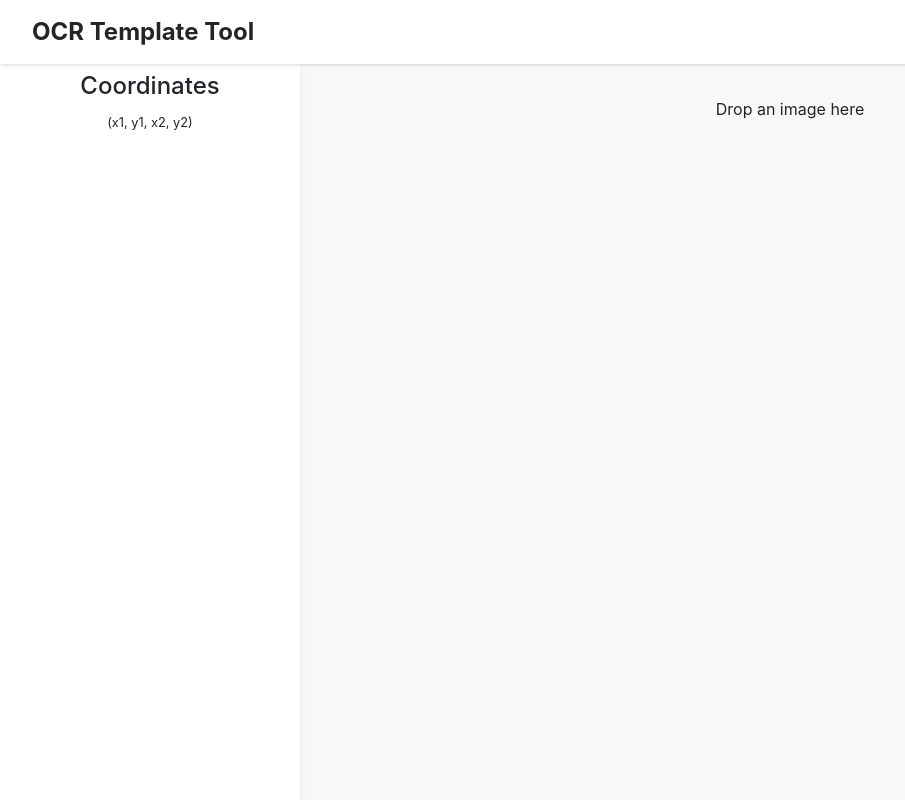
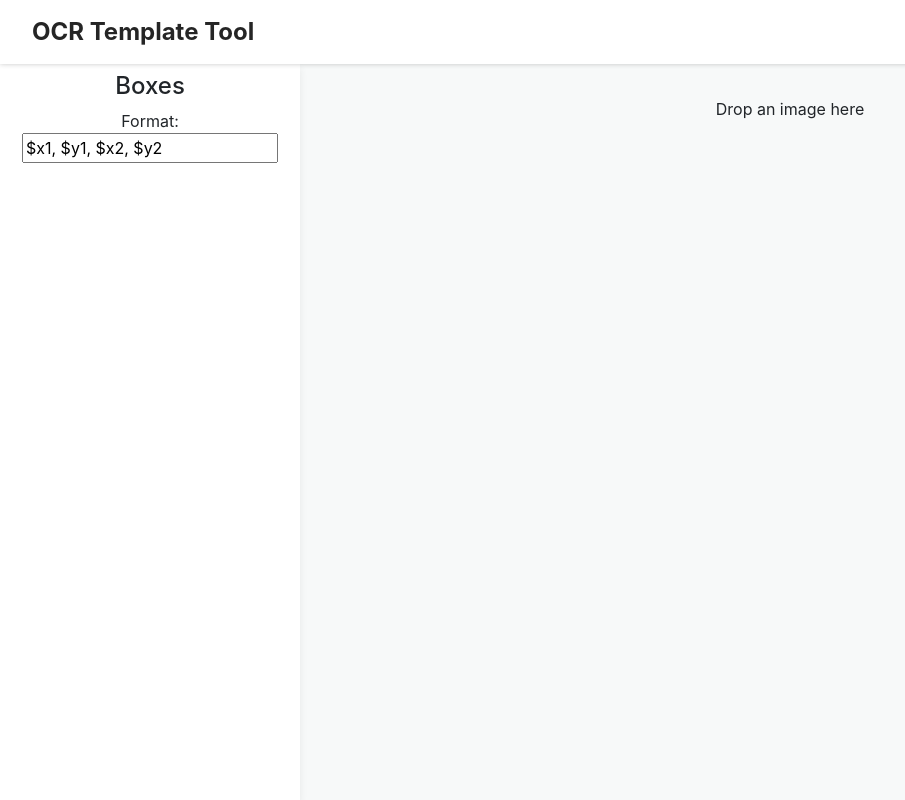
Before and after one commit to peterwooden/ocr-template-tool, a React (Create React App) app: page / in a window 1280 px wide. Shown: the whole page, without its empty margins (0-905 px from the left). Built offline with nearby package versions, Linux system fonts and the light colour scheme.

Commit message:
refactor, go all in with useReducer, implement box to format feature

```diff
--- a/src/App.tsx
+++ b/src/App.tsx
@@ -6,16 +6,21 @@ import 'bootstrap/dist/css/bootstrap.min.css';
 import './App.css';
 // @ts-ignore
 import randomcolor from 'randomcolor';
+import StateContext from './contexts/StateContext';
 
 export type ColoredBox = { box: Box, color: string };
 
-type State = {
+export type State = {
     boxes: ColoredBox[],
-    nextColor: string
+    nextBox: Box | null,
+    nextColor: string,
+    format: string,
 };
-type Action =
+export type Action =
+    | { type: 'SET_NEXT_BOX', box: Box | null }
     | { type: 'ADD_BOX', box: ColoredBox }
-    | { type: 'REMOVE_BOX', index: number };
+    | { type: 'REMOVE_BOX', index: number }
+    | { type: 'SET_FORMAT', format: string };
 
 function reducer(state: State, action: Action): State {
     switch (action.type) {
@@ -30,41 +35,41 @@ function reducer(state: State, action: Action): State {
                 ...state,
                 boxes: state.boxes.filter((_, i) => i !== action.index)
             }
+        case 'SET_FORMAT':
+            return {
+                ...state,
+                format: action.format
+            }
+        case 'SET_NEXT_BOX':
+            return {
+                ...state,
+                nextBox: action.box
+            }
     }
 }
 
+const initialState = (): State => ({
+    boxes: [],
+    nextColor: randomcolor(),
+    format: '$x1, $y1, $x2, $y2',
+    nextBox: null
+});
+
 function App() {
-    const [state, dispatch] = useReducer(reducer, {boxes: [], nextColor: randomcolor()});
-    const { selectDragMouseHandlers, currentBox } = usePointerSelectDrag(
-        box => dispatch({type: 'ADD_BOX', box: {
-            box,
-            color: state.nextColor
-        }})
-    );
-
-    const nextBox = currentBox && {
-        box: currentBox,
-        color: state.nextColor
-    }
+    const [state, dispatch] = useReducer(reducer, null, initialState);
 
     return (
-        <div className="App">
-            <div className="grid-container">
-                <div className="topbar">
-                    <span className="brand">OCR Template Tool</span>
+        <StateContext.Provider value={{state,dispatch}}>
+            <div className="App">
+                <div className="grid-container">
+                    <div className="topbar">
+                        <span className="brand">OCR Template Tool</span>
+                    </div>
+                    <Sidebar/>
+                    <Editor/>
                 </div>
-                <Sidebar
-                    list={state.boxes}
-                    currentBox={nextBox}
-                    removeCoords={i => dispatch({type: 'REMOVE_BOX', index: i})}
-                />
-                <Editor
-                    list={state.boxes}
-                    currentBox={nextBox}
-                    selectDragMouseHandlers={selectDragMouseHandlers}
-                />
             </div>
-        </div>
+        </StateContext.Provider>
     );
 }
 
--- a/src/components/Editor.tsx
+++ b/src/components/Editor.tsx
@@ -1,11 +1,19 @@
-import React from 'react';
-import { ColoredBox } from '../App';
+import React, { useContext } from 'react';
+import StateContext from '../contexts/StateContext';
 import useImageDropzone from '../hooks/useImageDropzone';
-import { SelectDragMouseHandlers } from '../hooks/usePointerSelectDrag';
+import usePointerSelectDrag from '../hooks/usePointerSelectDrag';
 import { coordsToStyle } from '../utils';
 
-export default function Editor({ list, currentBox, selectDragMouseHandlers }: { list: ColoredBox[]; currentBox?: ColoredBox; selectDragMouseHandlers: SelectDragMouseHandlers }) {
+export default function Editor() {
     const { imgSrc, getRootProps, getInputProps } = useImageDropzone();
+    const { state, dispatch } = useContext(StateContext);
+    const selectDragMouseHandlers = usePointerSelectDrag({
+        onComplete: (box) => dispatch({type: 'ADD_BOX', box: {
+            box,
+            color: state.nextColor
+        }}),
+        onUpdate: (box) => dispatch({type: 'SET_NEXT_BOX', box})
+    });
 
     return (
         <div className="editor">
@@ -14,15 +22,15 @@ export default function Editor({ list, currentBox, selectDragMouseHandlers }: {
                 {imgSrc ? (
                     <img
                         src={imgSrc}
-                        {...selectDragMouseHandlers}
                         draggable="false"
                         alt="template"
+                        {...selectDragMouseHandlers}
                     />
                 ) : (
                     <div className="centered">Drop an image here</div>
                 )}
-                {list.map((box, i) => <div key={i} className="box" style={coordsToStyle(box)} />)}
-                {currentBox && <div className="box" style={coordsToStyle(currentBox)} />}
+                {state.boxes.map((box, i) => <div key={i} className="box" style={coordsToStyle(box)} />)}
+                {state.nextBox && <div className="box" style={coordsToStyle({box: state.nextBox, color: state.nextColor})} />}
             </div>
         </div>
     );
--- a/src/components/Sidebar.tsx
+++ b/src/components/Sidebar.tsx
@@ -1,37 +1,35 @@
-import React from 'react';
+import React, { useContext } from 'react';
 import { Alert } from 'react-bootstrap';
-import { ColoredBox } from '../App';
+import StateContext from '../contexts/StateContext';
+import { Box } from '../hooks/usePointerSelectDrag';
+import { formatBoxToString } from '../utils';
 
-export default function Sidebar({ currentBox, list, removeCoords }: { currentBox?: ColoredBox; list: ColoredBox[]; removeCoords: (i: number) => void }) {
+export default function Sidebar() {
+    const {state, dispatch} = useContext(StateContext);
     return (
         <div className="sidebar">
-            <h4>Coordinates</h4>
-            <small>(x1, y1, x2, y2)</small>
-            {list.map(({box, color}, i) => (
+            <h4>Boxes</h4>
+            Format: <input type="text" value={state.format} onChange={e => dispatch({type: 'SET_FORMAT', format: e.target.value})}/>
+            {state.boxes.map(({box, color}, i) => (
                 <Alert key={i} variant="info" style={{backgroundColor: color + '33'}}>
-                    {[
-                        box.x1,
-                        box.y1,
-                        box.x2,
-                        box.y2,
-                    ].map(Math.round).join(', ')}
+                    {formatBoxToString(box, state.format)}
                     <button
                         type="button"
                         className="close"
                         aria-label="Close"
-                        onClick={() => removeCoords(i)}
+                        onClick={() => dispatch({type: 'REMOVE_BOX', index: i})}
                     >
                         <span aria-hidden="true">&times;</span>
                     </button>
                 </Alert>
             ))}
-            {currentBox && (
-                <Alert variant="light" style={{backgroundColor: currentBox.color + '33'}}>
+            {state.nextBox && (
+                <Alert variant="light" style={{backgroundColor: state.nextColor + '33'}}>
                     {[
-                        currentBox.box.x1,
-                        currentBox.box.y1,
-                        currentBox.box.x2,
-                        currentBox.box.y2,
+                        state.nextBox.x1,
+                        state.nextBox.y1,
+                        state.nextBox.x2,
+                        state.nextBox.y2,
                     ].map(Math.round).join(', ')}
                 </Alert>
             )}
--- /dev/null
+++ b/src/contexts/StateContext.ts
@@ -0,0 +1,7 @@
+import React from "react";
+import { Action, State } from "../App";
+
+// @ts-ignore
+const StateContext = React.createContext<{state: State, dispatch: React.Dispatch<Action>}>(null);
+
+export default StateContext;
--- a/src/hooks/usePointerSelectDrag.ts
+++ b/src/hooks/usePointerSelectDrag.ts
@@ -24,18 +24,25 @@ export type SelectDragMouseHandlers = {
     onMouseUp: () => void;
 }
 
-export default function usePointerSelectDrag(onComplete: (box: Box) => void): { selectDragMouseHandlers: SelectDragMouseHandlers; currentBox?: Box } {
-    const [mouseDown, setMouseDown] = useState(false);
-    const [[x1, y1], setStartingPoint] = useState([0, 0]);
-    const [[x2, y2], setCurrentPoint] = useState([0, 0]);
-    const box: Box = useMemo(() => ({
+function coordsToBox(x1: number, y1: number, x2: number, y2: number): Box {
+    return {
         x1: Math.min(x1, x2),
         y1: Math.min(y1, y2),
         x2: Math.max(x1, x2),
         y2: Math.max(y1, y2),
         w: Math.abs(x2 - x1),
         h: Math.abs(y2 - y1)
-    }), [x1, y1, x2, y2]);
+    };
+}
+
+export default function usePointerSelectDrag({onComplete, onUpdate}: {onComplete?: (box: Box) => void, onUpdate?: (box: Box | null) => void}): SelectDragMouseHandlers {
+    const [mouseDown, setMouseDown] = useState(false);
+    const [[x1, y1], setStartingPoint] = useState([0, 0]);
+    const [[x2, y2], setCurrentPoint] = useState([0, 0]);
+    const box: Box = useMemo(
+        () => coordsToBox(x1, y1, x2, y2),
+        [x1, y1, x2, y2]
+    );
 
     const onMouseDown = useCallback((e: ReactMouseEvent) => {
         if (e.button === 0) {
@@ -43,12 +50,14 @@ export default function usePointerSelectDrag(onComplete: (box: Box) => void): {
             setStartingPoint([x, y]);
             setCurrentPoint([x, y]);
             setMouseDown(true);
+            onUpdate?.(coordsToBox(x, y, x, y));
         }
     }, []);
     const onMouseUp = useCallback(
         () => {
             if (mouseDown) {
                 setMouseDown(false);
+                onUpdate?.(null);
                 onComplete?.(box);
             }
         },
@@ -57,13 +66,13 @@ export default function usePointerSelectDrag(onComplete: (box: Box) => void): {
     const onMouseMove = useCallback(
         (e: ReactMouseEvent) => {
             const { x, y } = eventToPointerCoordinates(e);
-            if (mouseDown) setCurrentPoint([x, y]);
+            if (mouseDown) {
+                setCurrentPoint([x, y]);
+                onUpdate?.(coordsToBox(x1, y1, x, y))
+            }
         },
         [mouseDown]
     );
 
-    return {
-        selectDragMouseHandlers: { onMouseDown, onMouseMove, onMouseUp },
-        currentBox: mouseDown ? box : undefined,
-    };
+    return { onMouseDown, onMouseMove, onMouseUp };
 }
--- a/src/utils.ts
+++ b/src/utils.ts
@@ -1,4 +1,5 @@
 import { ColoredBox } from "./App";
+import { Box } from "./hooks/usePointerSelectDrag";
 
 export function coordsToStyle({box: {x1, y1, x2, y2}, color}: ColoredBox){
     return {
@@ -10,3 +11,10 @@ export function coordsToStyle({box: {x1, y1, x2, y2}, color}: ColoredBox){
         borderColor: color + 'c8',
     }
 }
+
+export function formatBoxToString(box: Box, format: string): string {
+    return format.replace(
+        /\$(x1|x2|y1|y2|w|h)/g,
+        (_, k) => Math.round(box[k as keyof Box] as number).toString()
+    );
+}
```
